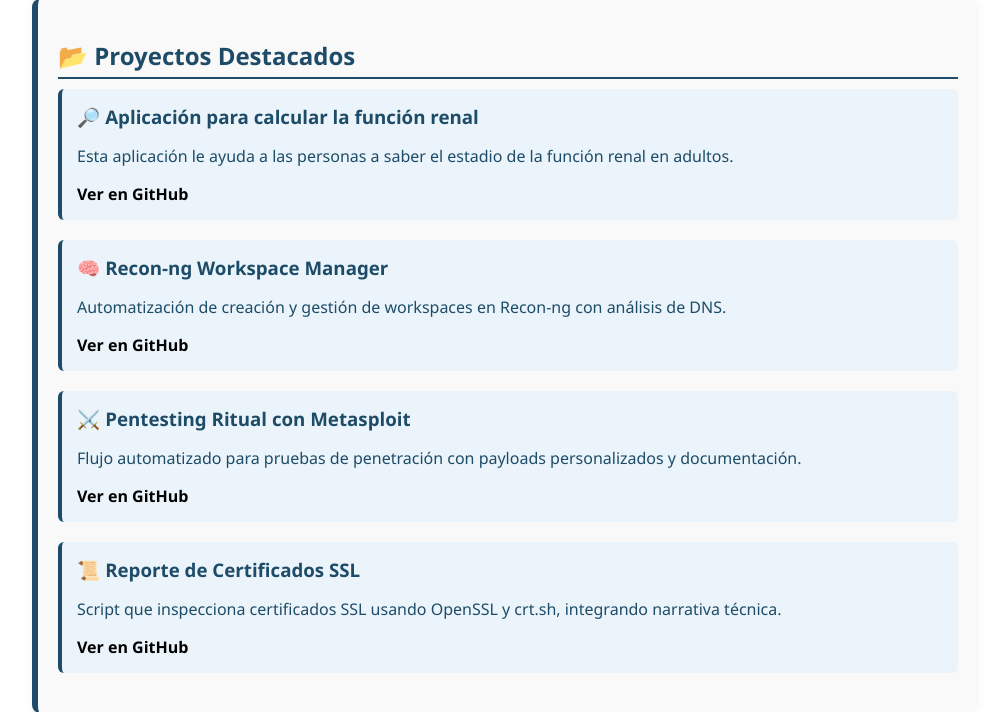
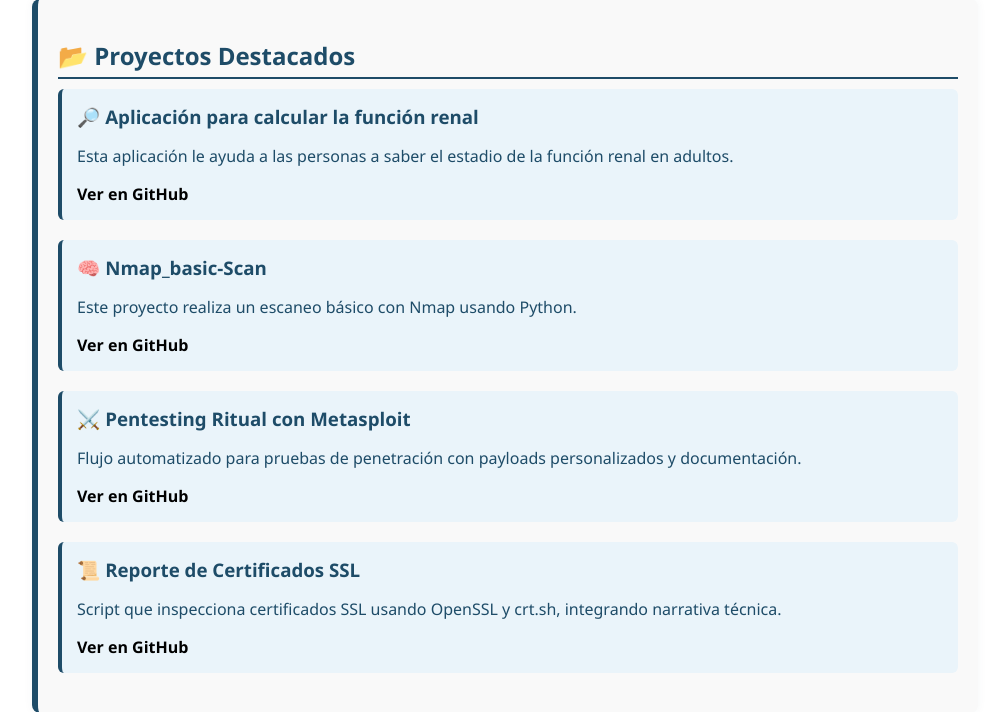
Before and after one commit to Rodrigo-hckr/Curriculum-Vitae, a Flask app: page / in a window 1280 px wide. Shown: the part 1380-2092 px from the top of the page, without its empty margins (135-1124 px from the left). Run offline with Flask 3, Linux system fonts and the light colour scheme.

Commit message:
Agregamos el proyecto Nmap_basic-Scan

```diff
--- a/templates/index.html
+++ b/templates/index.html
@@ -60,9 +60,9 @@
         </div>
 
         <div>
-            <h3>🧠 Recon-ng Workspace Manager</h3>
-            <p>Automatización de creación y gestión de workspaces en Recon-ng con análisis de DNS.</p>
-            <a href="https://github.com/Rodrigo-hckr/recon-ng-workspace-manager" target="_blank">Ver en GitHub</a>
+            <h3>🧠 Nmap_basic-Scan</h3>
+            <p>Este proyecto realiza un escaneo básico con Nmap usando Python.</p>
+            <a href="https://github.com/Rodrigo-hckr/nmap_basic-scan" target="_blank">Ver en GitHub</a>
         </div>
 
         <div>
```
